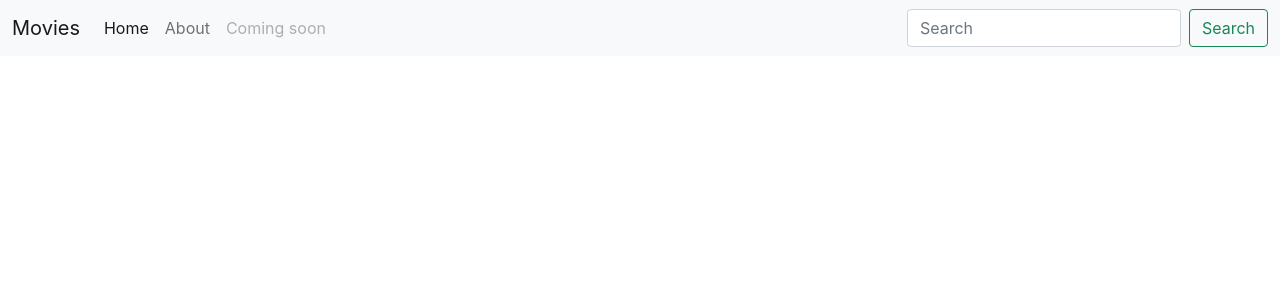
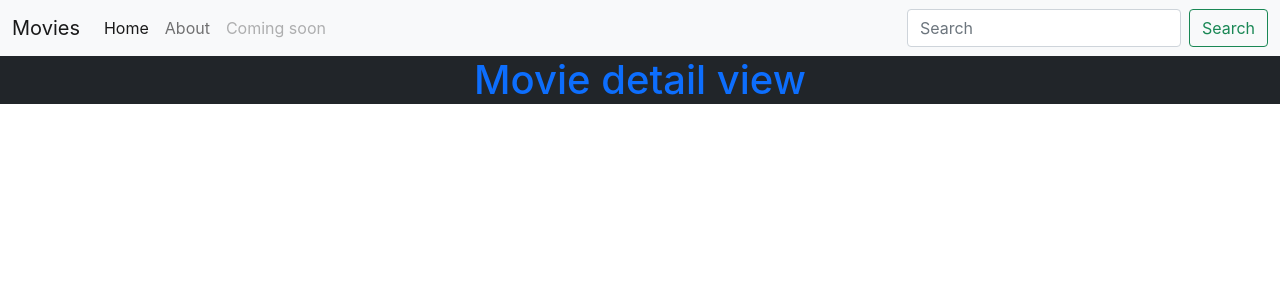
Before and after one commit to SilverFlame83/movie-browser, a React (Create React App) app: page /movies/1 in a window 1280 px wide. Shown: the top 300 px of the page. Built offline with nearby package versions, Linux system fonts and the light colour scheme.

Commit message:
Movie details componenet

```diff
--- a/src/App.js
+++ b/src/App.js
@@ -7,6 +7,7 @@ import Home from "./components/Home";
 import "./components/Navbar";
 import Navbar from "./components/Navbar";
 import SearchView from "./components/SearchView";
+import MoviesView from "./components/MoviesView";
 
 function App() {
   const [searchResult, setSearchResult] = useState([]);
@@ -36,6 +37,7 @@ function App() {
             <SearchView keyword={searchText} searchResult={searchResult} />
           }
         />
+        <Route path="/movies/:id" element={<MoviesView/>}/>
       </Routes>
     </div>
   );
--- a/src/components/Home.js
+++ b/src/components/Home.js
@@ -1,10 +1,10 @@
-import movie from '../assets/movie.jpg';
+import photo from '../assets/photo.jpg';
 import Hero from './Hero';
 
 const Home = () => {
 return <>
 <Hero text='Hello from home page'/>
-<img src={movie} alt='movie'/>
+<img src={photo} alt='movie'/>
 </>
 };
 
--- a/src/components/MoviesView.js
+++ b/src/components/MoviesView.js
@@ -0,0 +1,12 @@
+import { useParams } from 'react-router-dom';
+import Hero from './Hero'
+
+const MoviesView = ()=>{
+    const {id} = useParams();
+
+    console.log(`Params id is ${id}`)
+
+    return <Hero text='Movie detail view'/>
+}
+
+export default MoviesView;
```
Also changed, not shown: src/assets/cinema.jpg (added), 1 other file (tests, documents, lock files or other folders).
